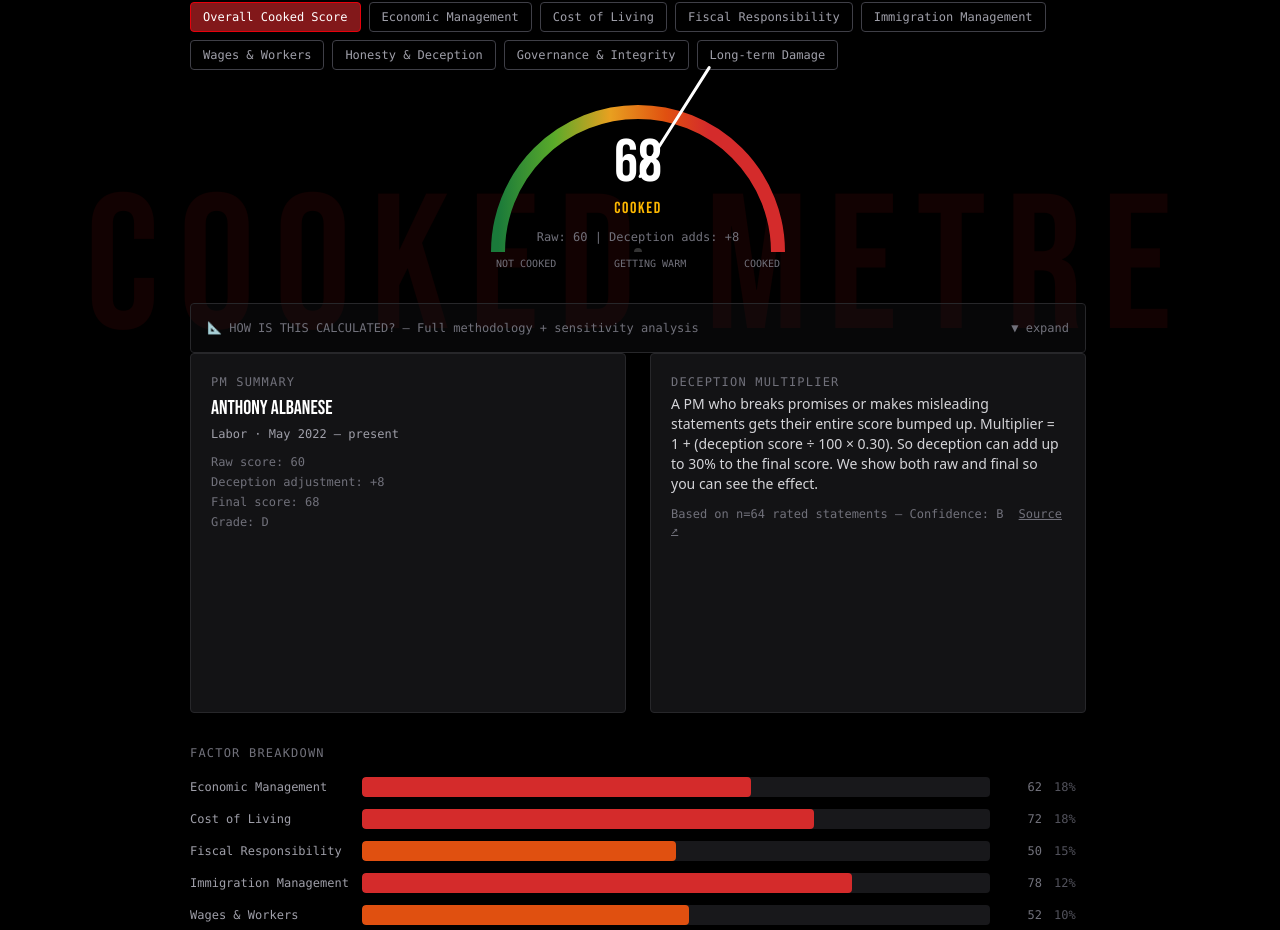
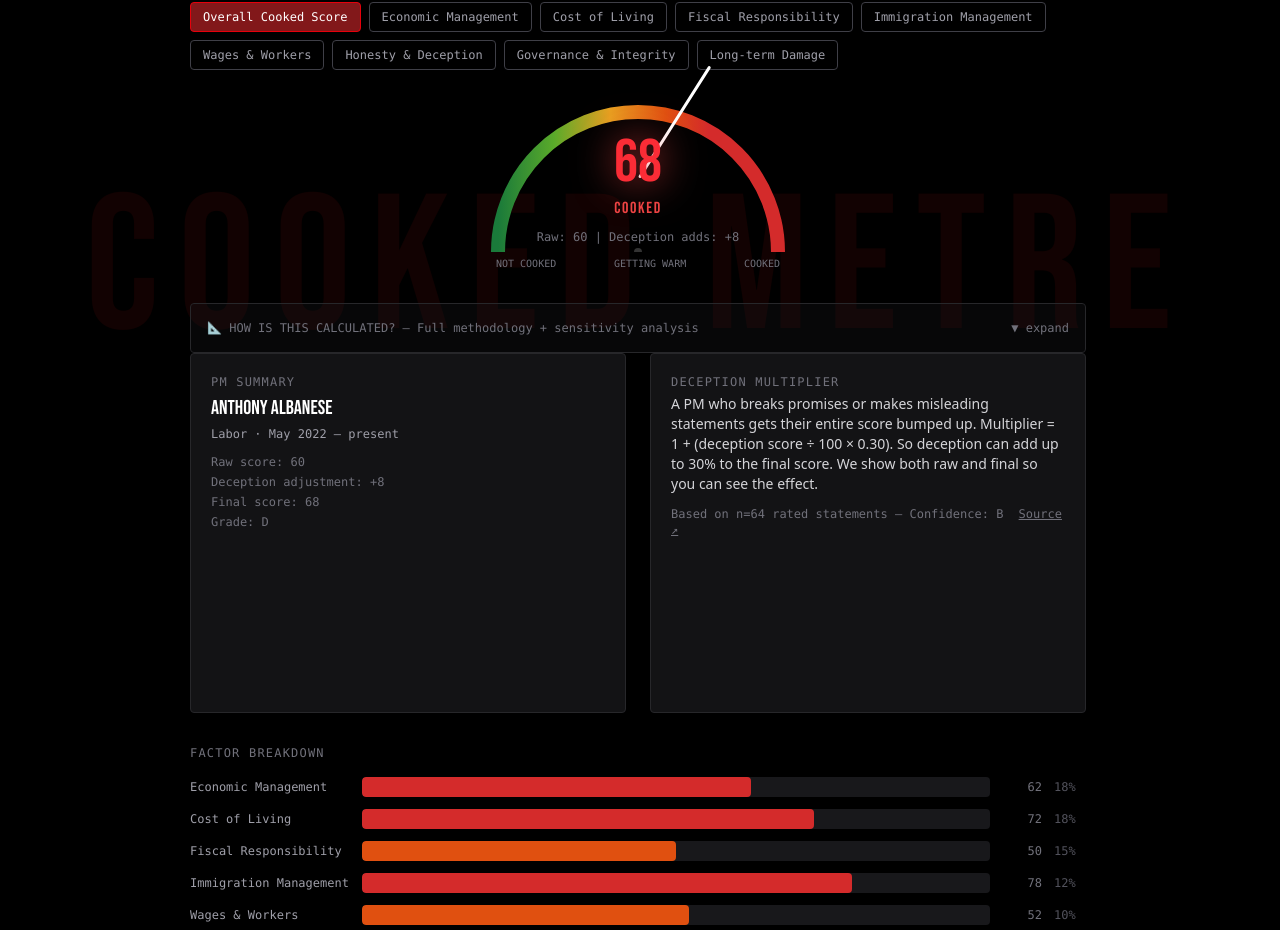
Before and after one commit to isthisgovcooked/isthisgovcooked, a Next.js app: page / in a window 1280 px wide. Shown: the part 3338-4268 px from the top of the page. Built offline with nearby package versions, Linux system fonts and the light colour scheme.

Commit message:
Fix Cooked Metre scale — correct labels from Squeaky Clean to Burnt to a Crisp

```diff
--- a/components/sections/CookedMetre.tsx
+++ b/components/sections/CookedMetre.tsx
@@ -328,7 +328,7 @@
                   onClick={() => { setPmId(p.pmId); setCompareMode(false); }}
                   className="bg-zinc-950 border border-zinc-800 p-3 text-center hover:border-zinc-600 transition-colors rounded"
                 >
-                  <div className={`font-display text-3xl mb-1 ${getScoreColour(val)}`}>{Math.round(val)}</div>
+                  <div className="font-display text-3xl mb-1" style={{ color: getScoreColour(val) }}>{Math.round(val)}</div>
                   <div className="font-mono text-xs text-zinc-500">{pmDef.id}</div>
                   <div className="font-mono text-[9px] text-zinc-700">{pmDef.party === "Coalition (Liberal)" ? "Coalition" : pmDef.party}</div>
                   <div className="font-mono text-[9px] text-zinc-700 truncate" title={pmDef.term}>{pmDef.term.split("–")[0].trim()}</div>
@@ -337,7 +337,7 @@
             })}
           </div>
         ) : (
-          <Gauge value={displayScore} label={label} labelClassName={getScoreColour(displayScore)} rawScore={rawScore} deceptionAdd={deceptionAdd} confidence={confidence} className="mb-8" />
+          <Gauge value={displayScore} label={label} labelColor={getScoreColour(displayScore)} rawScore={rawScore} deceptionAdd={deceptionAdd} className="mb-8" />
         )}
 
         <MethodologyPanel />
--- a/components/ui/Gauge.tsx
+++ b/components/ui/Gauge.tsx
@@ -5,16 +5,14 @@
 interface GaugeProps {
   /** Final score 0–100 (after deception multiplier) */
   value: number;
-  /** Label e.g. "Cooked", "Well Cooked" */
+  /** Label e.g. "COOKED", "Well Cooked" */
   label: string;
-  /** Optional Tailwind class for label text colour (e.g. text-amber-400) */
-  labelClassName?: string;
+  /** Optional hex colour for label text (e.g. from getScoreColour) */
+  labelColor?: string;
   /** Raw score before deception multiplier */
   rawScore?: number;
   /** Deception add-on e.g. +8 for "adds 8 points" */
   deceptionAdd?: number;
-  /** Source confidence A/B/C — shown as High/Medium/Low */
-  confidence?: "A" | "B" | "C";
   className?: string;
 }
 
@@ -40,19 +38,12 @@
 const CX = 150;
 const CY = 150;
 
-const CONFIDENCE_LABEL: Record<"A" | "B" | "C", string> = {
-  A: "High",
-  B: "Medium",
-  C: "Low",
-};
-
 export default function Gauge({
   value,
   label,
-  labelClassName,
+  labelColor,
   rawScore,
   deceptionAdd,
-  confidence,
   className = "",
 }: GaugeProps) {
   const clamped = Math.max(0, Math.min(100, value));
@@ -105,24 +96,19 @@
             initial={{ opacity: 0.7, scale: 0.95 }}
             animate={{ opacity: 1, scale: 1 }}
             transition={{ duration: 0.25 }}
-            className="font-display text-5xl sm:text-6xl leading-none text-white"
+            className={`font-display text-5xl sm:text-6xl leading-none ${clamped >= 65 ? "text-red-500 drop-shadow-[0_0_20px_rgba(239,68,68,0.8)]" : "text-white"}`}
           >
             {Math.round(clamped)}
           </motion.span>
-          <span className={`font-display text-sm sm:text-base uppercase tracking-widest mt-1 ${labelClassName ?? "text-zinc-400"}`}>
+          <span
+            className="font-display text-sm sm:text-base uppercase tracking-widest mt-1"
+            style={labelColor ? { color: labelColor } : undefined}
+          >
             {label}
           </span>
           {rawScore != null && deceptionAdd != null && (
             <span className="font-mono text-xs text-zinc-500 mt-2">
               Raw: {Math.round(rawScore)} | Deception adds: +{Math.round(deceptionAdd)}
-            </span>
-          )}
-          {confidence && (
-            <span
-              className="font-mono text-xs text-zinc-600 mt-1"
-              title="Source confidence refers to data availability, not the score"
-            >
-              Source confidence: {CONFIDENCE_LABEL[confidence]}
             </span>
           )}
         </div>
--- a/lib/pm-data.ts
+++ b/lib/pm-data.ts
@@ -240,22 +240,24 @@
 
 /** Cooked Metre label: higher score = more cooked = worse. */
 export function getScoreLabel(score: number): string {
-  if (score <= 25) return "Clean";
-  if (score <= 40) return "A Bit Warm";
-  if (score <= 55) return "Getting Cooked";
-  if (score <= 70) return "Cooked";
-  if (score <= 85) return "Well Cooked";
-  return "Absolutely Cooked";
+  if (score <= 20) return "Squeaky Clean";
+  if (score <= 35) return "A Bit Warm";
+  if (score <= 50) return "Getting Cooked";
+  if (score <= 64) return "Half Cooked";
+  if (score <= 79) return "COOKED";
+  if (score <= 89) return "Well Cooked";
+  return "BURNT TO A CRISP";
 }
 
-/** Tailwind text colour class for score (green = clean, red = cooked). */
+/** Hex colour for score (green = clean, red = cooked). */
 export function getScoreColour(score: number): string {
-  if (score <= 25) return "text-emerald-400";
-  if (score <= 40) return "text-green-400";
-  if (score <= 55) return "text-yellow-400";
-  if (score <= 70) return "text-amber-400";
-  if (score <= 85) return "text-orange-500";
-  return "text-red-500";
+  if (score <= 20) return "#22c55e";   // green-500
+  if (score <= 35) return "#84cc16";   // lime-500
+  if (score <= 50) return "#eab308";   // yellow-500
+  if (score <= 64) return "#f97316";   // orange-500
+  if (score <= 79) return "#ef4444";   // red-500
+  if (score <= 89) return "#dc2626";   // red-600
+  return "#991b1b";                     // red-800
 }
 
 export function computeDeceptionMultiplier(deceptionScore: number): number {
@@ -283,7 +285,7 @@
     deceptionScore: 38,
     deceptionMultiplier: 1.114,
     finalScore: 39,
-    finalLabel: "A Bit Warm",
+    finalLabel: "Getting Cooked",
     overallGrade: "B",
     contextBanners: [
       { title: "Favourable economic conditions", body: "Howard governed during an exceptional global commodity boom — China's industrialisation drove iron ore and coal prices to record highs, delivering windfall tax revenue. The GFC occurred after his term. His fiscal surpluses reflect both good management AND exceptional tailwinds. The same methodology applied in far more difficult economic conditions would produce different raw scores.", severity: "info" },
@@ -311,7 +313,7 @@
     deceptionScore: 45,
     deceptionMultiplier: 1.135,
     finalScore: 51,
-    finalLabel: "Getting Cooked",
+    finalLabel: "Half Cooked",
     overallGrade: "C",
     contextBanners: [
       { title: "GFC context — global financial crisis", body: "2008-09 to 2009-10 saw the worst global financial crisis since the Great Depression. Australia's fiscal response (stimulus spending) converted surplus to deficit. Most economists credit the $42B stimulus with preventing recession — Australia and Poland were the only OECD nations to avoid it. The deficit scores for this period reflect necessary crisis response, not mismanagement.", severity: "info" },
@@ -339,7 +341,7 @@
     deceptionScore: 52,
     deceptionMultiplier: 1.156,
     finalScore: 58,
-    finalLabel: "Getting Cooked",
+    finalLabel: "Half Cooked",
     overallGrade: "C",
     contextBanners: [
       { title: "Minority government context", body: "Gillard governed with a one-seat minority, requiring support from Greens and independents for every piece of legislation. This constrained fiscal options significantly and made governing unusually difficult. The NDIS and carbon price were passed despite this constraint — a significant legislative achievement.", severity: "info" },
@@ -367,7 +369,7 @@
     deceptionScore: 60,
     deceptionMultiplier: 1.18,
     finalScore: 65,
-    finalLabel: "Cooked",
+    finalLabel: "COOKED",
     overallGrade: "D",
     contextBanners: [
       { title: "Budget emergency — context on the rhetoric", body: "Abbott and Hockey declared a 'budget emergency' to justify 2014 austerity. Treasury's own modelling showed debt was sustainable — the structural deficit was real but not an emergency by international standards. The political framing overplayed the crisis to justify cuts that proved politically undeliverable.", severity: "info" },
@@ -420,7 +422,7 @@
     deceptionScore: 61,
     deceptionMultiplier: 1.183,
     finalScore: 72,
-    finalLabel: "Cooked",
+    finalLabel: "COOKED",
     overallGrade: "D",
     contextBanners: [
       { title: "COVID-19 context — 2020–2022", body: "Morrison governed through Australia's most significant peacetime crisis. The $107B 2020-21 deficit reflects necessary emergency spending — JobKeeper, JobSeeker expansion, healthcare. Many decisions that look poor in hindsight (RAT availability, hotel quarantine) were made under genuine uncertainty. The Cooked Metre's governance and deception scores reflect documented facts — Robodebt RC findings, the Solicitor-General's opinion on secret ministries — not partisan judgment.", severity: "info" },
@@ -448,7 +450,7 @@
     deceptionScore: 47,
     deceptionMultiplier: 1.141,
     finalScore: 68,
-    finalLabel: "Cooked",
+    finalLabel: "COOKED",
     overallGrade: "D",
     contextBanners: [
       { title: "Global inflation context — 2022–2023", body: "The inflation surge Albanese inherited (7%+ CPI) was primarily a global phenomenon. The RBA estimates 60-70% of Australia's excess inflation was supply-chain and global energy driven. The domestic fiscal contribution is estimated at 30-40% of excess inflation. Cost-of-living scores reflect this proportional attribution, not full responsibility for global conditions.", severity: "info" },
```
